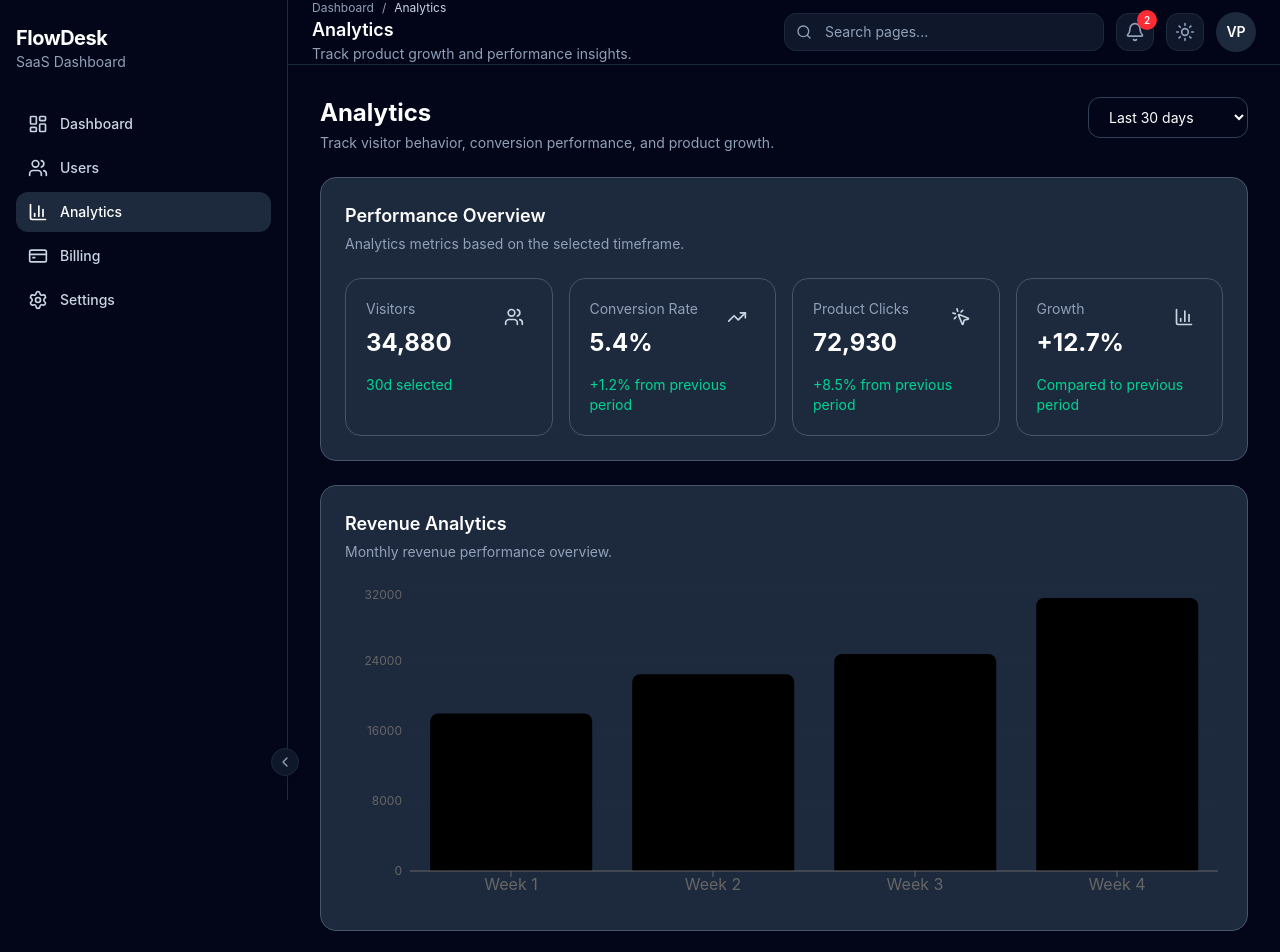
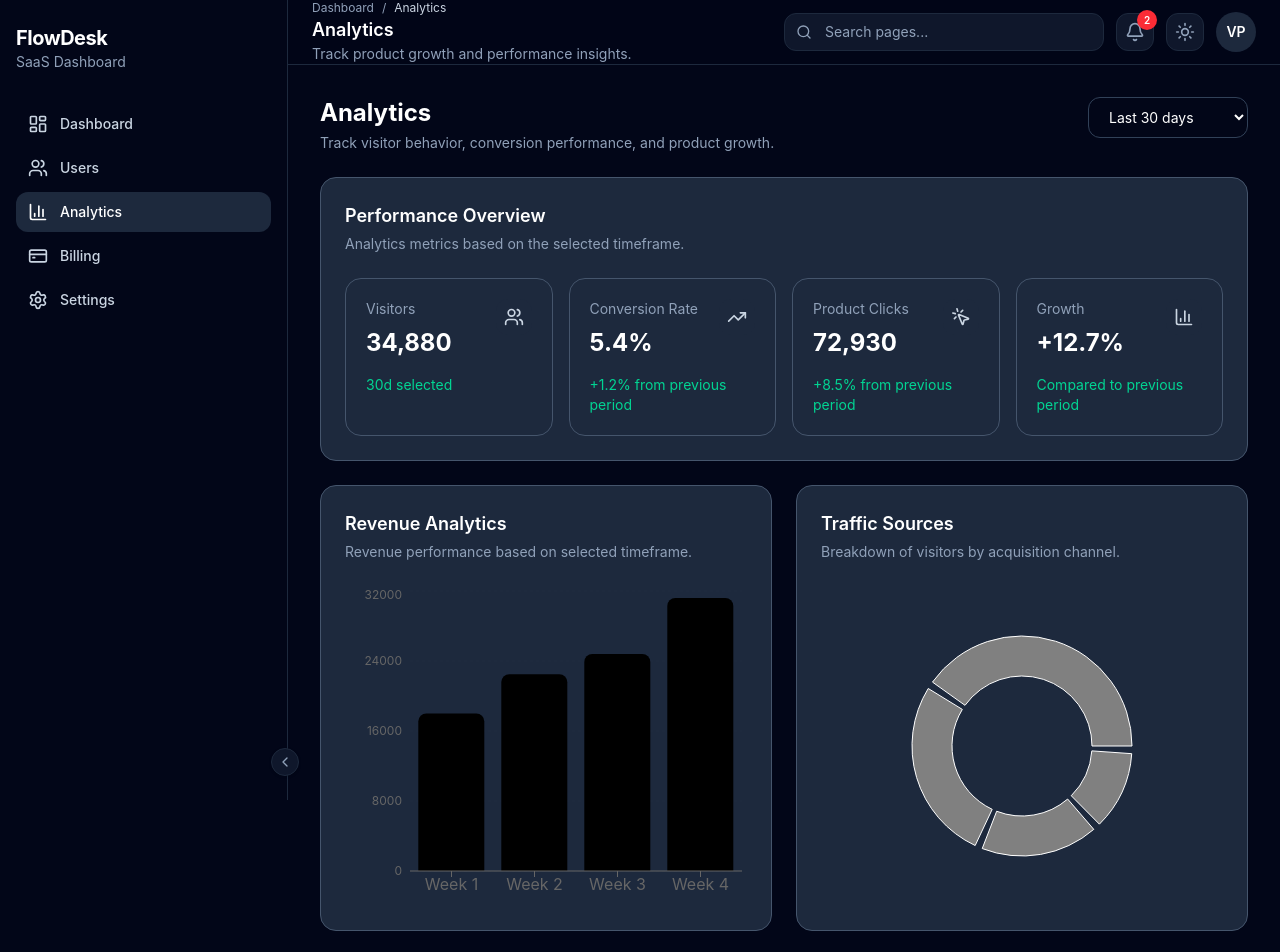
Before and after one commit to ReactRioters/flowdesk-saas-dashboard, a React (Vite) app: page /analytics in a window 1280 px wide. Shown: the top 952 px of the page. Built offline with nearby package versions, Linux system fonts and the light colour scheme; sample sign-in values are in the browser's storage.

Commit message:
layout changes

```diff
--- a/src/features/dashboard/pages/analytics-page.tsx
+++ b/src/features/dashboard/pages/analytics-page.tsx
@@ -142,18 +142,21 @@ export function AnalyticsPage() {
           ))}
         </div>
       </SectionCard>
+      <div className="grid gap-6 xl:grid-cols-2">
         <SectionCard
           title="Revenue Analytics"
-        description="Monthly revenue performance overview."
+          description="Revenue performance based on selected timeframe."
         >
           <RevenueChart data={revenueChartData[timeframe]} />
         </SectionCard>
+
         <SectionCard
           title="Traffic Sources"
           description="Breakdown of visitors by acquisition channel."
         >
           <TrafficSourcesChart />
         </SectionCard>
+      </div>
       <SectionCard
         title="Key Insights"
         description="Actionable observations based on current analytics data."
```
Lines whose indentation alone changed are shown as unchanged.
